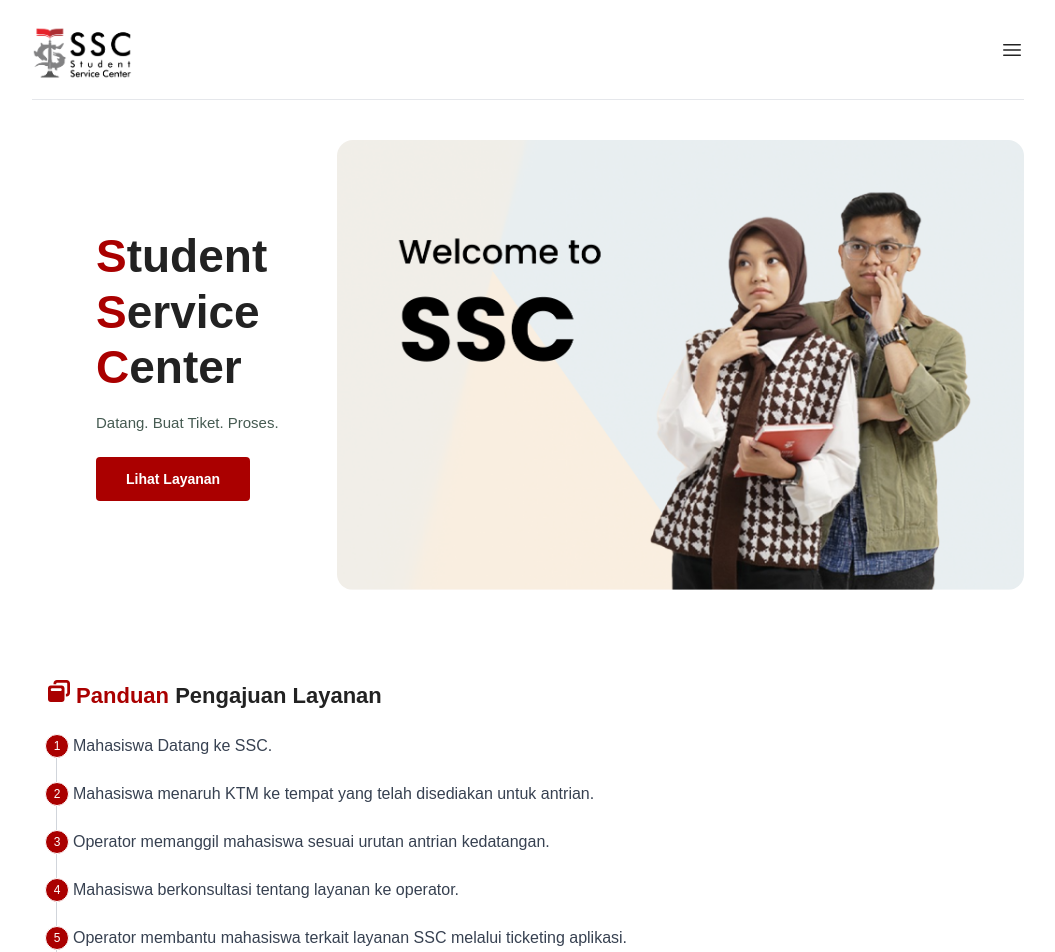
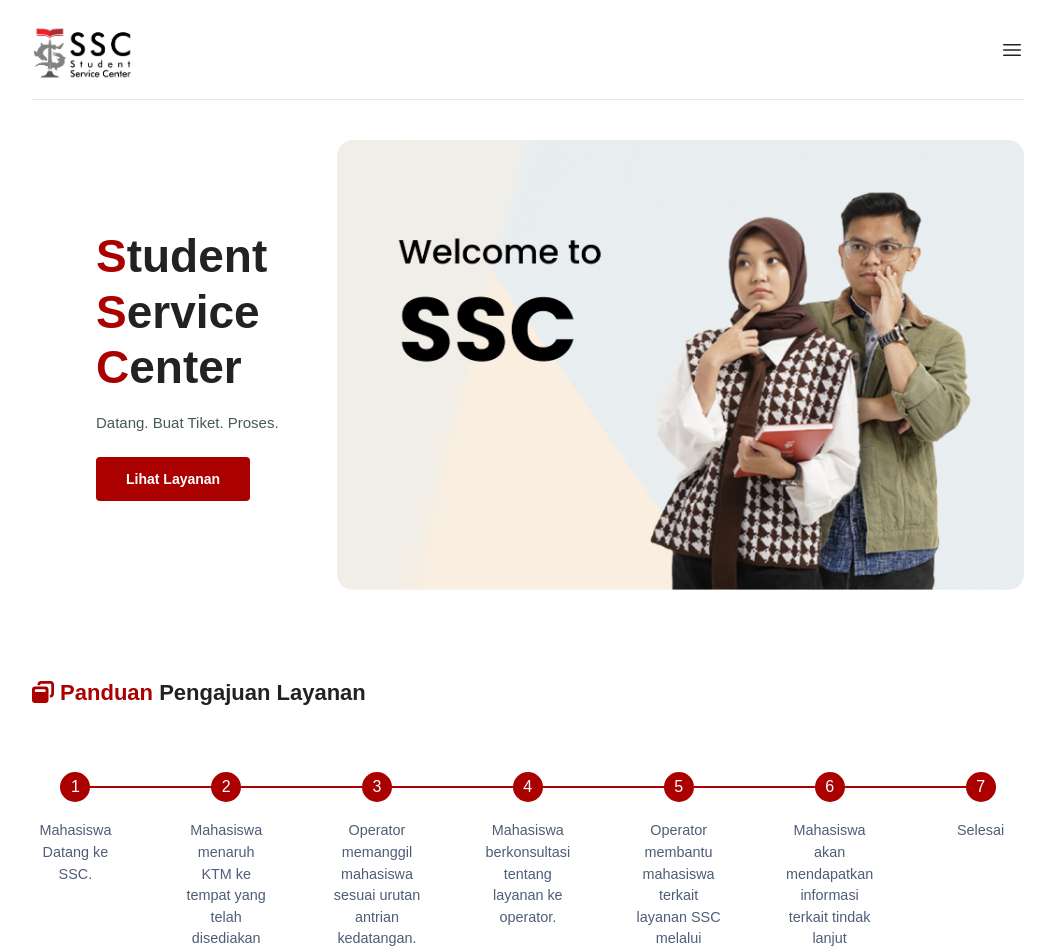
Before and after one commit to syarifmuhammad/ssc-ittelkom-by-syarif, a Vue app: page / in a window 1280 px wide. Shown: the top 952 px of the page, without its empty margins (112-1167 px from the left). Built offline with nearby package versions, Linux system fonts and the light colour scheme; a web font is replaced by a local one.

Commit message:
revision:on desktop view panduan pengajuan layanan

```diff
--- a/src/components/PanduanPengajuanLayanan.vue
+++ b/src/components/PanduanPengajuanLayanan.vue
@@ -1,9 +1,9 @@
 <template>
-    <div id="panduan-pengajuan-layanan" class="px-6 lg:px-40 mt-[5.625rem]">
+    <div id="panduan-pengajuan-layanan" class="px-6 lg:px-20 xl:px-36 mt-[5.625rem]">
         <h1 class="mb-6 text-[22px]">
             <span class="text-secondary">
-                <svg class="w-[22px] aspect-square inline-block mb-1" aria-hidden="true" focusable="false"
-                    xmlns="http://www.w3.org/2000/svg" viewBox="0 0 512 512" data-fa-i2svg="">
+                <svg class="w-[22px] aspect-square" aria-hidden="true" focusable="false" xmlns="http://www.w3.org/2000/svg"
+                    viewBox="0 0 512 512" data-fa-i2svg="">
                     <path fill="currentColor"
                         d="M432 64H208C199.2 64 192 71.16 192 80V96H128V80C128 35.82 163.8 0 208 0H432C476.2 0 512 35.82 512 80V304C512 348.2 476.2 384 432 384H416V320H432C440.8 320 448 312.8 448 304V80C448 71.16 440.8 64 432 64zM0 192C0 156.7 28.65 128 64 128H320C355.3 128 384 156.7 384 192V448C384 483.3 355.3 512 320 512H64C28.65 512 0 483.3 0 448V192zM96 256H288C305.7 256 320 241.7 320 224C320 206.3 305.7 192 288 192H96C78.33 192 64 206.3 64 224C64 241.7 78.33 256 96 256z">
                     </path>
@@ -11,60 +11,88 @@
             </span> Pengajuan Layanan
         </h1>
 
-        <ol class="relative border-l border-gray-300 mx-2">
-            <li class="mb-6 ml-4">
+        <ol
+            class="mt-20 border-l-[2.5px] border-secondary ml-4 xl:ml-0 xl:flex xl:border-l-0 xl:border-t-[2.5px] xl:gap-x-16">
+            <li class="relative w-full">
+                <div class="absolute hidden xl:block z-10 -left-px bg-white w-1/2 h-[4px] -top-[3px]"></div>
                 <div
-                    class="absolute w-6 h-6 bg-secondary rounded-full -left-3 border border-white text-white flex items-center justify-center text-[12px]">
+                    class="absolute w-[30px] h-[30px] z-20 bg-secondary rounded-full -top-1 -left-4 xl:-top-4 xl:left-1/2 xl:-translate-x-1/2 text-white flex items-center justify-center text-base font-lato">
                     1
                 </div>
-                <p class="mb-4 text-base font-normal text-gray-700">Mahasiswa Datang ke SSC.</p>
+                <p
+                    class="mb-12 ml-6 text-[14.4px] text-[#4f5d77] font-lato font-light xl:text-center xl:mb-0 xl:ml-0 xl:mt-8">
+                    Mahasiswa
+                    Datang ke SSC.
+                </p>
             </li>
-            <li class="mb-6 ml-4">
+            <li class="relative w-full">
                 <div
-                    class="absolute w-6 h-6 bg-secondary rounded-full -left-3 border border-white text-white flex items-center justify-center text-[12px]">
+                    class="absolute w-[30px] h-[30px] bg-secondary rounded-full -top-1 -left-4 xl:-top-4 xl:left-1/2 xl:-translate-x-1/2 text-white flex items-center justify-center text-base font-lato">
                     2
                 </div>
-                <p class="mb-4 text-base font-normal text-gray-700">Mahasiswa menaruh KTM ke tempat yang
+                <p
+                    class="mb-12 ml-6 text-[14.4px] text-[#4f5d77] font-lato font-light xl:text-center xl:mb-0 xl:ml-0 xl:mt-8">
+                    Mahasiswa
+                    menaruh KTM ke
+                    tempat yang
                     telah disediakan untuk antrian.</p>
             </li>
-            <li class="mb-6 ml-4">
+            <li class="relative w-full">
                 <div
-                    class="absolute w-6 h-6 bg-secondary rounded-full -left-3 border border-white text-white flex items-center justify-center text-[12px]">
+                    class="absolute w-[30px] h-[30px] bg-secondary rounded-full -top-1 -left-4 xl:-top-4 xl:left-1/2 xl:-translate-x-1/2 text-white flex items-center justify-center text-base font-lato">
                     3
                 </div>
-                <p class="mb-4 text-base font-normal text-gray-700">Operator memanggil mahasiswa sesuai
+                <p
+                    class="mb-12 ml-6 text-[14.4px] text-[#4f5d77] font-lato font-light xl:text-center xl:mb-0 xl:ml-0 xl:mt-8">
+                    Operator
+                    memanggil
+                    mahasiswa sesuai
                     urutan antrian kedatangan.</p>
             </li>
-            <li class="mb-6 ml-4">
+            <li class="relative w-full">
                 <div
-                    class="absolute w-6 h-6 bg-secondary rounded-full -left-3 border border-white text-white flex items-center justify-center text-[12px]">
+                    class="absolute w-[30px] h-[30px] bg-secondary rounded-full -top-1 -left-4 xl:-top-4 xl:left-1/2 xl:-translate-x-1/2 text-white flex items-center justify-center text-base font-lato">
                     4
                 </div>
-                <p class="mb-4 text-base font-normal text-gray-700">Mahasiswa berkonsultasi tentang
+                <p
+                    class="mb-12 ml-6 text-[14.4px] text-[#4f5d77] font-lato font-light xl:text-center xl:mb-0 xl:ml-0 xl:mt-8">
+                    Mahasiswa
+                    berkonsultasi
+                    tentang
                     layanan ke operator.</p>
             </li>
-            <li class="mb-6 ml-4">
+            <li class="relative w-full">
                 <div
-                    class="absolute w-6 h-6 bg-secondary rounded-full -left-3 border border-white text-white flex items-center justify-center text-[12px]">
+                    class="absolute w-[30px] h-[30px] bg-secondary rounded-full -top-1 -left-4 xl:-top-4 xl:left-1/2 xl:-translate-x-1/2 text-white flex items-center justify-center text-base font-lato">
                     5
                 </div>
-                <p class="mb-4 text-base font-normal text-gray-700">Operator membantu mahasiswa terkait
+                <p
+                    class="mb-12 ml-6 text-[14.4px] text-[#4f5d77] font-lato font-light xl:text-center xl:mb-0 xl:ml-0 xl:mt-8">
+                    Operator
+                    membantu
+                    mahasiswa terkait
                     layanan SSC melalui ticketing aplikasi.</p>
             </li>
-            <li class="mb-6 ml-4">
+            <li class="relative w-full">
                 <div
-                    class="absolute w-6 h-6 bg-secondary rounded-full -left-3 border border-white text-white flex items-center justify-center text-[12px]">
+                    class="absolute w-[30px] h-[30px] bg-secondary rounded-full -top-1 -left-4 xl:-top-4 xl:left-1/2 xl:-translate-x-1/2 text-white flex items-center justify-center text-base font-lato">
                     6
                 </div>
-                <p class="mb-4 text-base font-normal text-gray-700">Mahasiswa akan mendapatkan informasi
+                <p
+                    class="mb-12 ml-6 text-[14.4px] text-[#4f5d77] font-lato font-light xl:text-center xl:mb-0 xl:ml-0 xl:mt-8">
+                    Mahasiswa akan
+                    mendapatkan informasi
                     terkait tindak lanjut layanan berdasarkan jenis layanan (1-3 hari).</p>
             </li>
-            <li class="mb-6 ml-4">
+            <li class="relative w-full">
+                <div class="hidden xl:block absolute z-10 -right-px bg-white w-1/2 h-[4px] -top-[3px]"></div>
                 <div
-                    class="absolute w-6 h-6 bg-secondary rounded-full -left-3 border border-white text-white flex items-center justify-center text-[12px]">
+                    class="absolute w-[30px] z-20 h-[30px] bg-secondary rounded-full -top-1 -left-4 xl:-top-4 xl:left-1/2 xl:-translate-x-1/2 text-white flex items-center justify-center text-base font-lato">
                     7
                 </div>
-                <p class="mb-4 text-base font-normal text-gray-700">Selesai</p>
+                <p
+                    class="mb-12 ml-6 text-[14.4px] text-[#4f5d77] font-lato font-light xl:text-center xl:mb-0 xl:ml-0 xl:mt-8">
+                    Selesai</p>
             </li>
         </ol>
 
```
